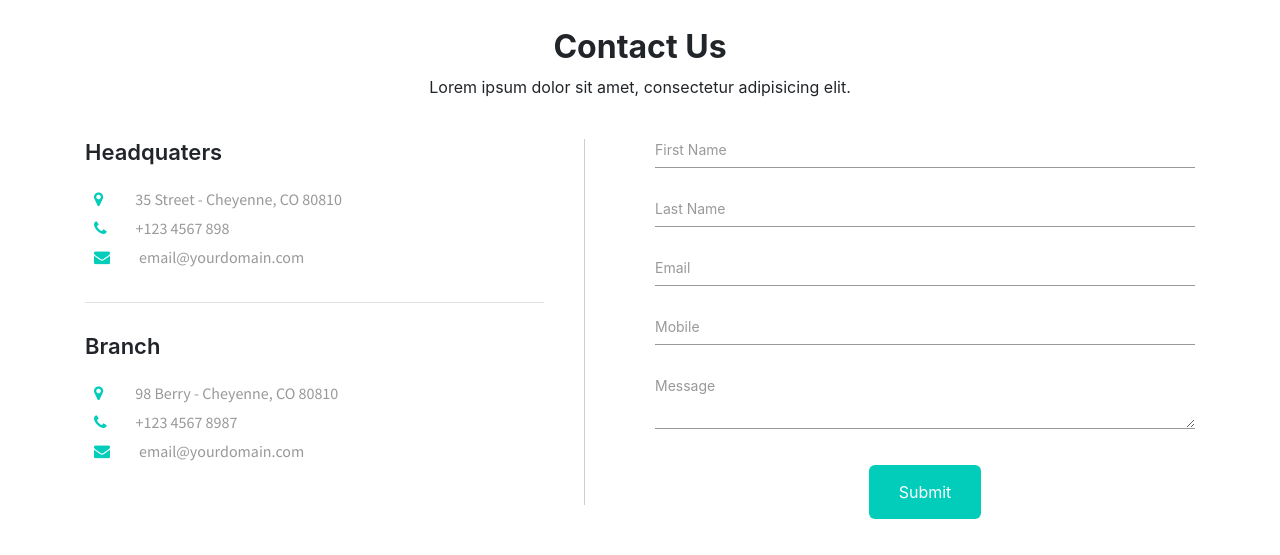
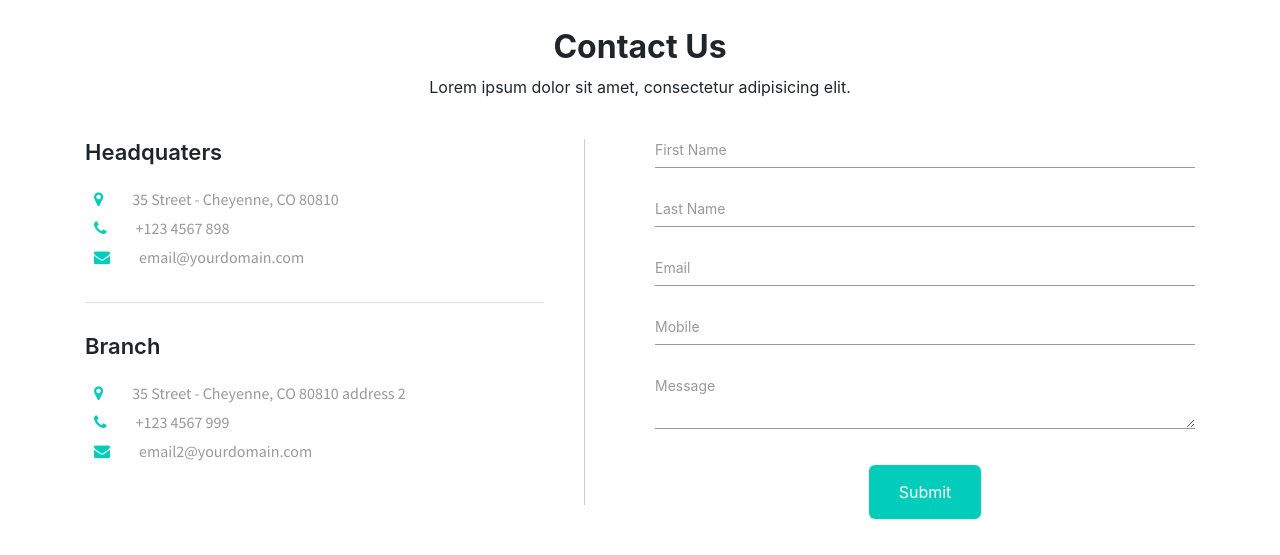
Before and after one commit to tiago-silva-analista/Website-bootstrap-to-react, a React (Create React App) app: page / in a window 1280 px wide. Shown: the part 3400-3955 px from the top of the page. Built offline with nearby package versions, Linux system fonts and the light colour scheme.

Commit message:
Implementing useState on ContactUs component

```diff
--- a/src/Components/ContactUs.js
+++ b/src/Components/ContactUs.js
@@ -1,83 +1,115 @@
-import React from 'react';
+import React, {useState} from 'react';
 
-class ContactUs extends React.Component {
+export default function ContactUs(){
+    const [firstName, setFirstName] = useState('');
+    const [lastName, setLastName] = useState('');
+    const [email, setEmail] = useState('');
+    const [mobile, setMobile] = useState('');
+    const [message, setMessage] = useState('');
 
-    constructor(props){
-        super(props);
-        const data ={Title:'',
-                     Description: '',
-                     Contact:{
-                         FirstName:'',
-                         LastName: '',
-                         Email: '',
-                         Mobile: '',
+
+    const data = {
+        title: 'Contact Us',
+        description: 'Lorem ipsum dolor sit amet, consectetur adipisicing elit.',
+        contact: {
+            FirstName: firstName,
+            LastName: lastName,
+            Email: email,
+            Mobile: mobile,
         },
-                     Message: '',
-                }
+        companyContact: [{
+                    title: 'Headquaters',
+                    address: '35 Street - Cheyenne, CO 80810',
+                    phone: '+123 4567 898',
+                    email: 'email@yourdomain.com',
+                    className: 'address-block border-bottom',
+                },
+                {   title: 'Branch',
+                    address: '35 Street - Cheyenne, CO 80810 address 2',
+                    phone: '+123 4567 999',
+                    email: 'email2@yourdomain.com',
+                    className: 'address-block',
+                }],
+        message: message,
         }
 
-    render() {
+        function onClick(){
+            alert("TESTE data: "+ data.contact.FirstName + " "
+                                + data.contact.LastName + " "
+                                + data.contact.Email + " "
+                                + data.contact.Mobile + " "
+                                + data.message + " .");
+        }
+
         return (
             <section id="Contact" className="content-section">
                 <div className="container">
                     <div className="block-heading">
-                        <h2>Contact Us</h2>
-                        <p>Lorem ipsum dolor sit amet, consectetur adipisicing elit.</p>
+                        <h2>{data.title}</h2>
+                        <p>{data.description}</p>
                     </div>
                     <div className="row">
                         <div className="col-sm-12 col-md-6 col-lg-6">
                             <div className="contact-wrapper">
-                                <div className="address-block border-bottom">
-                                    <h3 className="add-title">Headquaters</h3>
+                            {
+                                data.companyContact.map((item) => (
+                                    <div className={item.className}>
+                                        <h3 className="add-title">{item.title}</h3>
                                         <div className="c-detail">
-                                        <span className="c-icon"><i className="fa fa-map-marker" aria-hidden="true"></i></span><span className="c-info">&nbsp;35 Street - Cheyenne, CO 80810</span>
+                                            <span className="c-icon"><i className="fa fa-map-marker" aria-hidden="true"></i></span><span className="c-info">{item.address}</span>
                                         </div>
                                         <div className="c-detail">
-                                        <span className="c-icon"><i className="fa fa-phone" aria-hidden="true"></i></span><span className="c-info">+123 4567 898</span>
+                                            <span className="c-icon"><i className="fa fa-phone" aria-hidden="true"></i></span><span className="c-info">{item.phone}</span>
                                         </div>
                                         <div className="c-detail">
-                                        <span className="c-icon"><i className="fa fa-envelope" aria-hidden="true"></i></span><span className="c-info">email@yourdomain.com</span>
+                                            <span className="c-icon"><i className="fa fa-envelope" aria-hidden="true"></i></span><span className="c-info">{item.email}</span>
                                         </div>
-                                </div>
-                                <div className="address-block">
-                                    <h3 className="add-title">Branch</h3>
-                                    <div className="c-detail">
-                                        <span className="c-icon"><i className="fa fa-map-marker" aria-hidden="true"></i></span><span className="c-info">&nbsp;98 Berry - Cheyenne, CO 80810</span>
-                                    </div>
-                                    <div className="c-detail">
-                                        <span className="c-icon"><i className="fa fa-phone" aria-hidden="true"></i></span><span className="c-info">+123 4567 8987</span>
-                                    </div>
-                                    <div className="c-detail">
-                                        <span className="c-icon"><i className="fa fa-envelope" aria-hidden="true"></i></span><span className="c-info">email@yourdomain.com</span>
-                                    </div>
-                                </div>
+                                    </div>)
+                                )
+                            }
+
                             </div>
                         </div>
                         <div className="col-sm-12 col-md-6 col-lg-6">
                             <div className="form-wrap">
                                 <form action="javascript:void(0)" method="post">
                                     <div className="fname floating-label">
-                                        <input type="text" className="floating-input" name="full name" />
+                                        <input type="text" className="floating-input"
+                                         value={firstName}
+                                         onChange={ e => setFirstName(e.target.value)}
+                                         name="full name" />
                                         <label for="title">First Name</label>
                                     </div>
                                     <div className="fname floating-label">
-                                        <input type="text" className="floating-input" name="full name" />
+                                        <input type="text" className="floating-input"
+                                        value = {lastName}
+                                        onChange={e => setLastName(e.target.value)}
+                                        name="full name" />
                                         <label for="title">Last Name</label>
                                     </div>
                                     <div className="email floating-label">
-                                        <input type="email" className="floating-input" name="email" />
+                                        <input type="email" className="floating-input"
+                                        value = {email}
+                                        onChange = {e => setEmail(e.target.value)}
+                                        name="email" />
                                         <label for="email">Email</label>
                                     </div>
                                     <div className="contact floating-label">
-                                        <input type="tel" className="floating-input" name="contact" />
+                                        <input type="tel" className="floating-input"
+                                        value = {mobile}
+                                        onChange = {e => setMobile(e.target.value)}
+                                        name="contact" />
                                         <label for="email">Mobile</label>
                                     </div>
                                     <div className="company floating-label">
-                                        <textarea type="text" className="floating-input" name="company" />
+                                        <textarea type="text" className="floating-input"
+                                        value ={message}
+                                        onChange = {e => setMessage(e.target.value)}
+                                        name="company" />
                                         <label for="email">Message</label>
                                     </div>
                                     <div className="submit-btn">
-                                        <button type="submit">Submit</button>
+                                        <button type="submit" onClick={onClick}>Submit</button>
                                     </div>
                                 </form>
                             </div>
@@ -87,7 +119,3 @@ class ContactUs extends React.Component {
             </section>
         )
     }
-
-}
-
-export default ContactUs;
--- a/src/Components/Portfolio.js
+++ b/src/Components/Portfolio.js
@@ -55,7 +55,7 @@ export const Portfolio = () => {
                             <a className="each-portfolio" data-fancybox="gallery" href={item.src}>
                                 <div className="content hover-cont-wrap">
                                     <div className="content-overlay"></div>
-                                    <img className="content-image" src={item.src} />
+                                    <img className="content-image" alt="description" src={item.src} ></img>
                                     <div className="content-details fadeIn-bottom">
                                         <h5 className="p-title">{item.Title}</h5>
                                         <p className="p-desc">{item.Description}</p>
--- a/src/Components/Services.js
+++ b/src/Components/Services.js
@@ -1,4 +1,4 @@
-import React, { Component } from 'react'
+import React from 'react'
 
 export const Services = () => {
     let service = {
```
Lines whose indentation alone changed are shown as unchanged.
